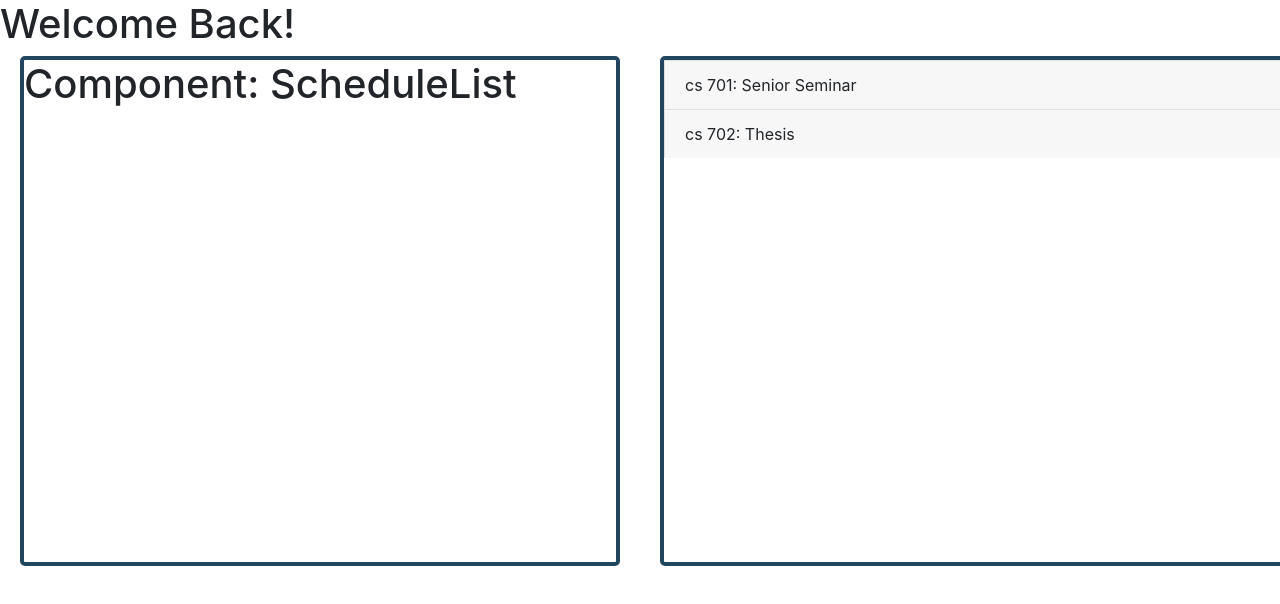
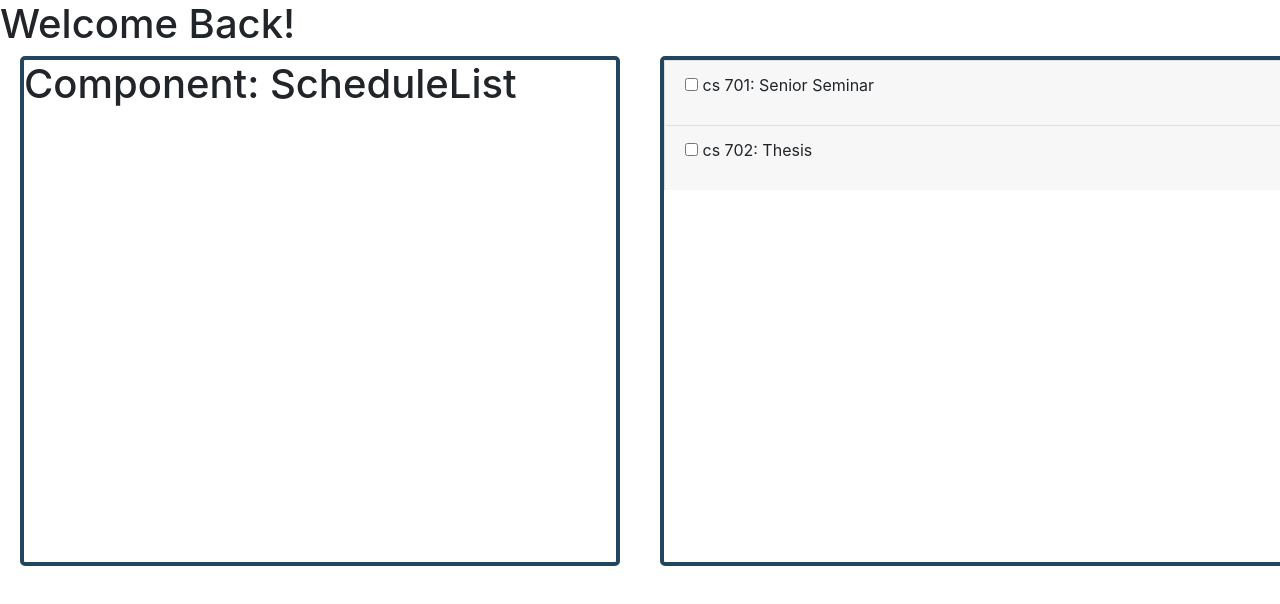
Before and after one commit to ahassett/schedule-planner, a React (Create React App) app: page / in a window 1280 px wide. Shown: the top 604 px of the page. Built offline with nearby package versions, Linux system fonts and the light colour scheme.

Commit message:
saved turns green

```diff
--- a/src/App.css
+++ b/src/App.css
@@ -24,7 +24,7 @@
     color: #234660;
 }
 
-.schedule{
+.schedule {
     position: absolute;
     margin-left: 20px;
     border: 4px solid #234660;
@@ -33,7 +33,7 @@
     height: 510px;
 }
 
-.catelog{
+.catelog {
     position: absolute;
     border: 4px solid #234660;
     right: 500px;
@@ -42,3 +42,14 @@
     height: 510px;
     left: 660px;
 }
+.unsaved-class {
+  -webkit-transition: background-color 2s ease-out;
+  -moz-transition: background-color 2s ease-out;
+  -o-transition: background-color 2s ease-out;
+  transition: background-color 2s ease-out;
+}
+
+.saved-class {
+    background: #fff;
+    color: #56E39F;
+}
--- a/src/App.js
+++ b/src/App.js
@@ -1,6 +1,7 @@
 import React, { Component } from 'react';
 import ClassList from './components/ClassList';
 import ScheduleList from './components/ScheduleList';
+
 import { Tab, Tabs, TabContent } from 'react-bootstrap';
 
 import uuid from 'uuid';
@@ -27,6 +28,17 @@ class App extends Component {
         ]
     }
 
+    saveClass = (id) => {
+        console.log(id);
+        this.setState({ classes: this.state.classes.map(classname => {
+            if(classname.id === id){
+                classname.saved = !classname.saved
+            }
+            return classname;
+        })})
+
+    }
+
     render() {
         console.log(this.state.classes)
         return (
@@ -39,7 +51,7 @@ class App extends Component {
               </div>
 
               <div className='catelog'>
-                <ClassList classes={this.state.classes}/>
+                <ClassList classes={this.state.classes} saveClass={ this.saveClass }/>
               </div>
           </div>
         );
--- /dev/null
+++ b/src/components/ClassItem.js
@@ -0,0 +1,47 @@
+import React, { Component } from 'react';
+import Card from 'react-bootstrap/Card';
+import Accordion from 'react-bootstrap/Accordion';
+import Button from 'react-bootstrap/Button';
+import PropTypes from 'prop-types';
+
+
+class ClassItem extends Component {
+
+    // functions
+    getSavedStyle = () => {
+        if (this.props.classname.saved) {
+            return 'saved-class'
+        } else {
+            return 'unsaved-class'
+        }
+    }
+
+    render() {
+        const { id, title, description} = this.props.classname;
+        return (
+            <Accordion defaultActiveKey="0">
+                <Card>
+                    <Accordion.Toggle as={Card.Header} eventKey="1" className={ this.getSavedStyle() } style={{overflow:'hidden'}}>
+                    <p>
+                    <input type='checkbox' onChange={this.props.saveClass.bind(this, id)} /> {'   '}
+                    { title }
+                    </p>
+
+                    </Accordion.Toggle>
+                    <Accordion.Collapse eventKey="1">
+                        <Card.Body>
+                            { description }
+                        </Card.Body>
+                    </Accordion.Collapse>
+                </Card>
+            </Accordion>
+        );
+    }
+}
+
+// Checking PropTypes
+ClassItem.propTypes = {
+    classname: PropTypes.object.isRequired
+}
+
+export default ClassItem;
--- a/src/components/ClassList.js
+++ b/src/components/ClassList.js
@@ -1,6 +1,7 @@
 import React, { Component } from 'react';
-import Card from 'react-bootstrap/Card';
-import Accordion from 'react-bootstrap/Accordion';
+import ClassItem from './ClassItem';
+import PropTypes from 'prop-types';
+
 
 
 class ClassList extends Component {
@@ -8,20 +9,14 @@ class ClassList extends Component {
     render() {
         console.log(this.props.classes);
         return this.props.classes.map((classname) => (
-            <Accordion defaultActiveKey="0">
-                <Card>
-                    <Accordion.Toggle as={Card.Header} eventKey="1">
-                        { classname.title }
-                    </Accordion.Toggle>
-                    <Accordion.Collapse eventKey="1">
-                        <Card.Body>
-                            { classname.description }
-                        </Card.Body>
-                    </Accordion.Collapse>
-                </Card>
-            </Accordion>
+            <ClassItem key={ classname.id } classname={ classname } saveClass={this.props.saveClass}/>
         ));
     }
 }
 
+// Checking PropTypes
+ClassList.propTypes = {
+    classes: PropTypes.array.isRequired
+}
+
 export default ClassList;
```
